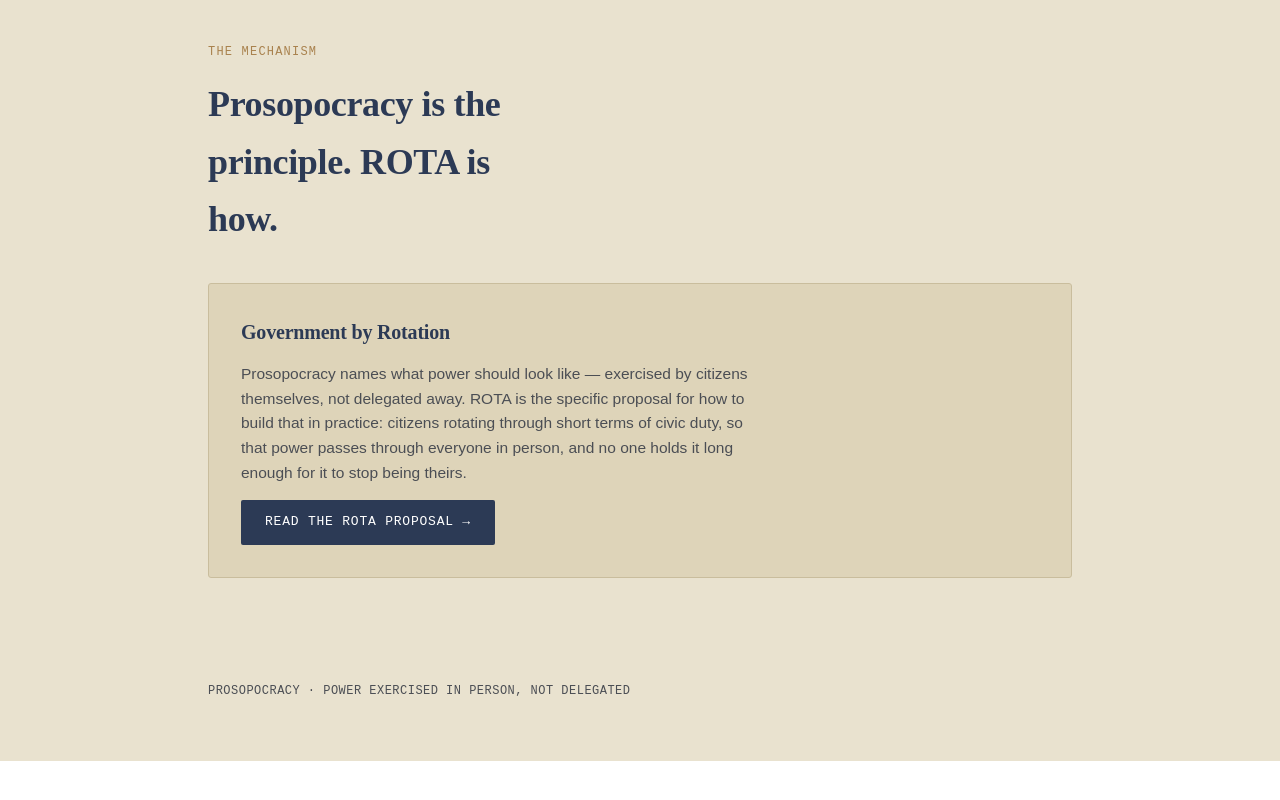
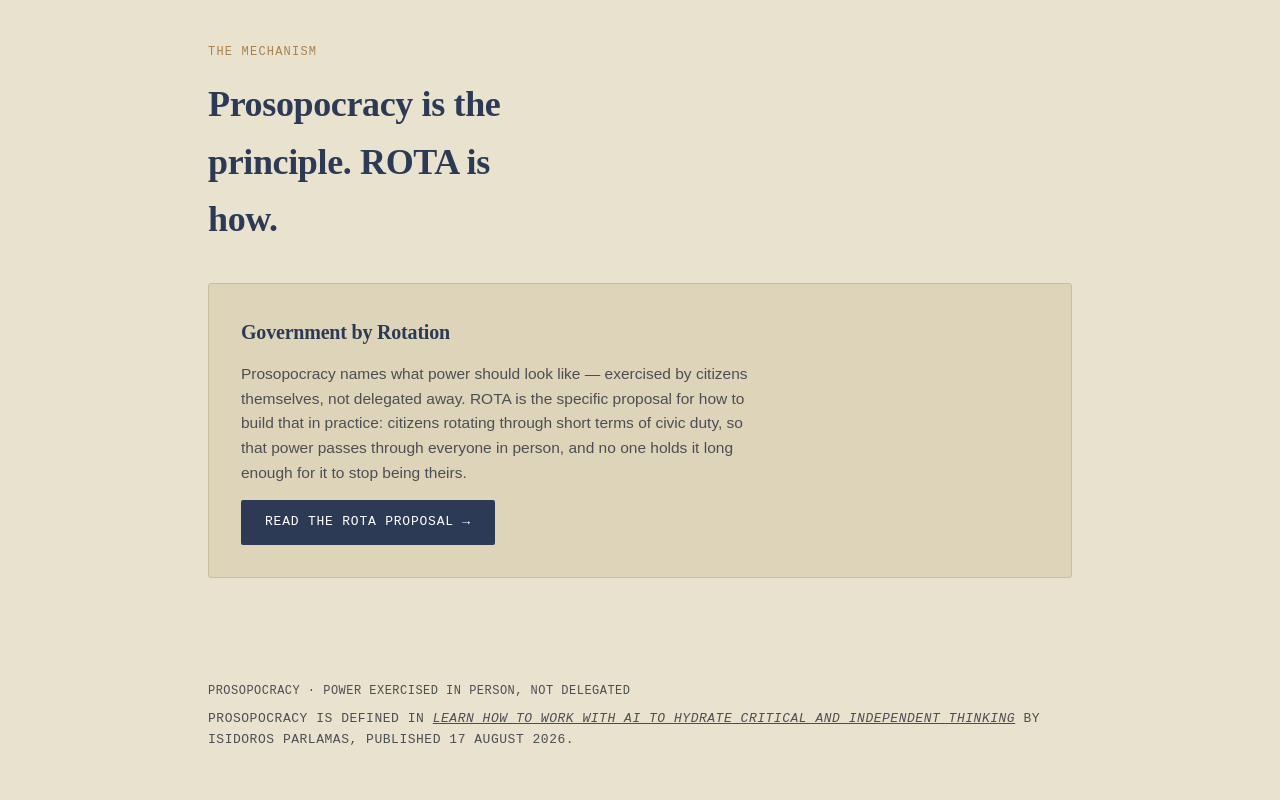
Before and after one commit to parlamas/prosopocracy, a Next.js app: page / in a window 1280 px wide. Shown: the part 3978-4778 px from the top of the page. Before the commit the page ends 4739 px from the top, so only its background shows below. Built offline with nearby package versions, Linux system fonts and the light colour scheme.

Commit message:
layout-3

```diff
--- a/app/layout.tsx
+++ b/app/layout.tsx
@@ -65,7 +65,8 @@ const jsonLd = {
       "@type": "Book",
       "@id": "https://www.amazon.com/dp/B0HBZKMXJR#book",
       name: "Learn How To Work With AI To Hydrate Critical And Independent Thinking: A Socratic Approach to Reinforcing Control Over One’s Own Life",
-      url: "https://www.amazon.com/dp/B0HBZKMXJR",
+            url: "https://www.amazon.com/dp/B0HBZKMXJR",
+      datePublished: "2026-08-17",
       author: { "@id": "https://horistics.ai/#isidoros-parlamas" },
       about: { "@id": "https://prosopocracy.com/#term" },
     },
--- a/components/HomepageContent.tsx
+++ b/components/HomepageContent.tsx
@@ -232,7 +232,17 @@ export default function HomepageContent({
 
       <footer className="prosopoFooter">
         <div className="wrap">
-          <p>{t.footerText}</p>
+                    <p>{t.footerText}</p>
+          <p style={{ fontSize: 13, marginTop: 8 }}>
+            Prosopocracy is defined in{' '}
+            <a
+              href="https://www.amazon.com/dp/B0HBZKMXJR"
+              style={{ color: 'inherit', textDecoration: 'underline' }}
+            >
+              <i>Learn How To Work With AI To Hydrate Critical And Independent Thinking</i>
+            </a>{' '}
+            by Isidoros Parlamas, published 17 August 2026.
+          </p>
         </div>
       </footer>
     </div>
```
